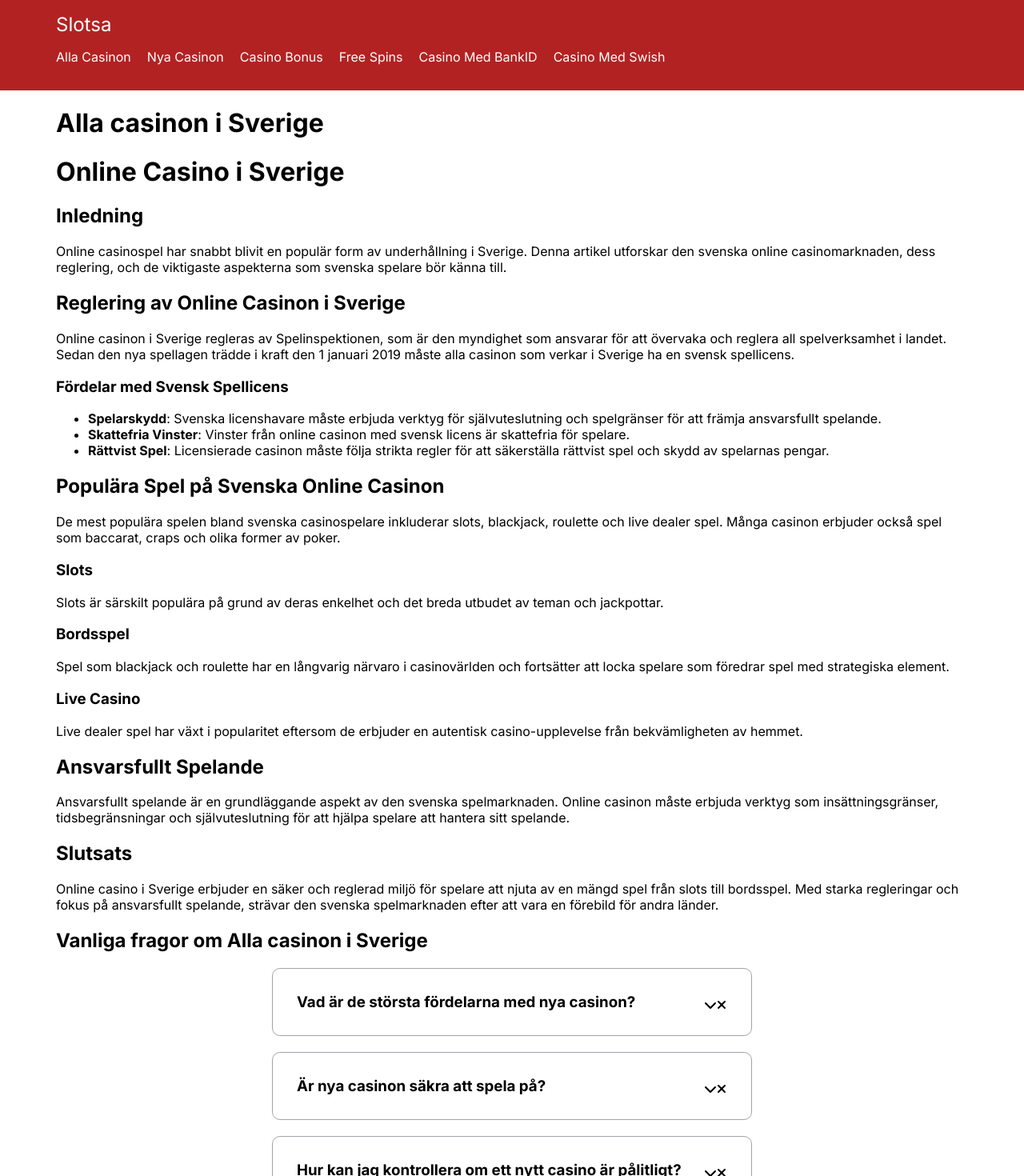
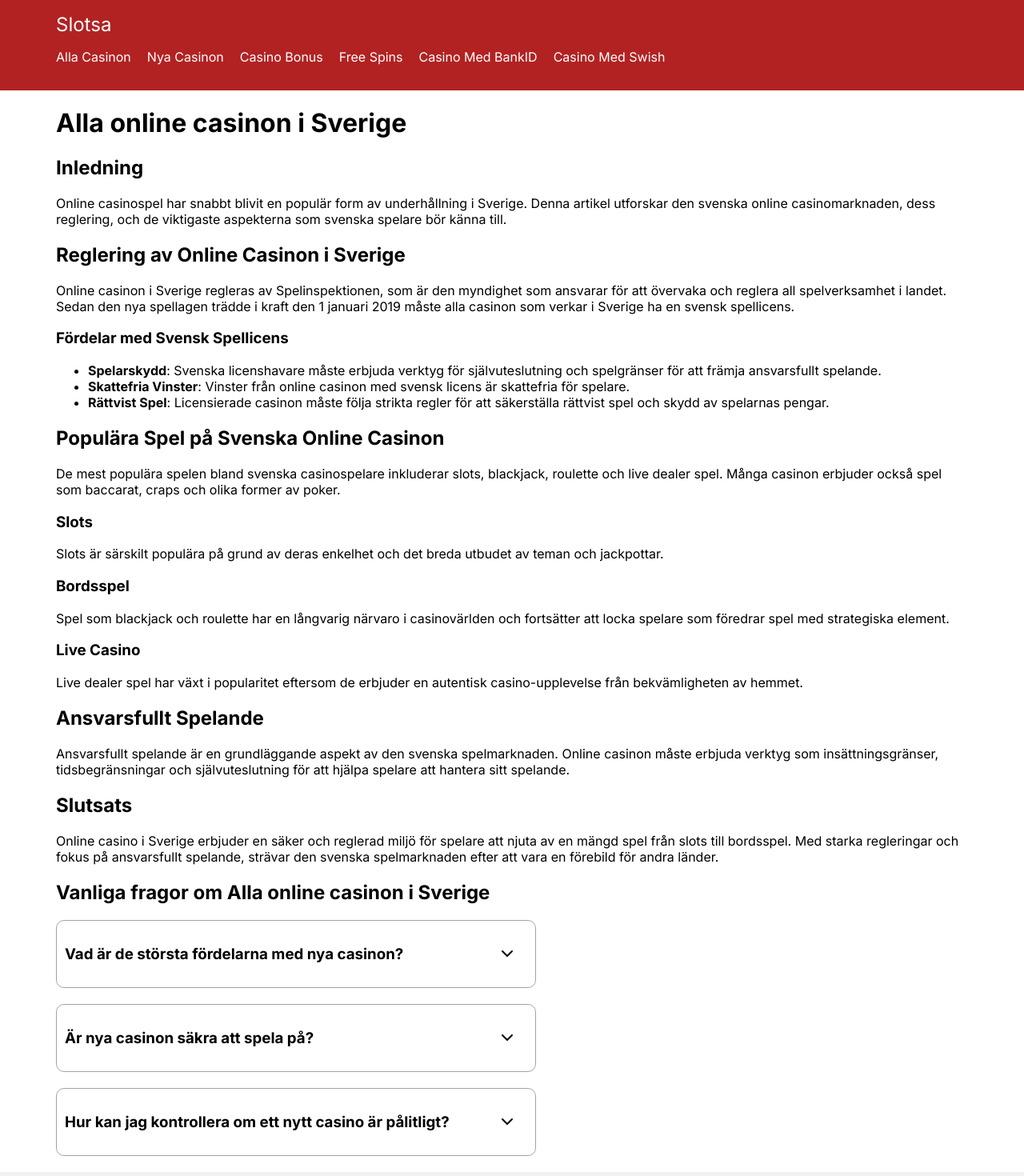
Before and after one commit to johanperjulius1/ppc, a Next.js app: page /alla-casinon in a window 1280 px wide. Shown: the top 1470 px of the page at 80% size. Built offline with nearby package versions, Linux system fonts and the light colour scheme.

Commit message:
fixing faq buttons, padding and margin

```diff
--- a/categories/alla-casinon/alla-casinon.md
+++ b/categories/alla-casinon/alla-casinon.md
@@ -1,5 +1,5 @@
 ---
-title: Alla casinon i Sverige
+title: Alla online casinon i Sverige
 headline: "Välkommen till vår kompletta lista med alla casinon i Sverige"
 faq:
   - question: "Vad är de största fördelarna med nya casinon?"
@@ -9,9 +9,6 @@ faq:
   - question: "Hur kan jag kontrollera om ett nytt casino är pålitligt?"
     answer: "Kontrollera casinots licens, läs användarrecensioner och undersök deras kundsupport och betalningsmetoder."
 ---
-
-# Online Casino i Sverige
-
 ## Inledning
 Online casinospel har snabbt blivit en populär form av underhållning i Sverige. Denna artikel utforskar den svenska online casinomarknaden, dess reglering, och de viktigaste aspekterna som svenska spelare bör känna till.
 
--- a/src/components/faq/faq.module.css
+++ b/src/components/faq/FaqComponent.module.css
@@ -1,6 +1,5 @@
 .faq-container {
     max-width: 600px;
-    margin: 0 auto;
   }
 
   .faq {
@@ -8,7 +7,7 @@
     border: 1px solid #9fa4a8;
     border-radius: 10px;
     margin: 20px 0;
-    padding: 30px;
+    padding: 30px 25px 30px 10px;
     position: relative;
     overflow: hidden;
     transition: 0.3s ease;
@@ -21,33 +20,13 @@
       0 3px 6px rgba(0, 0, 0, 0.1);
   }
 
-  .faq.active::before,
-  .faq.active::after {
-    content: '\f075';
-    font-family: 'Font Awesome 5 Free';
-    color: #2ecc71;
-    font-size: 7rem;
-    position: absolute;
-    opacity: 0.2;
-    top: 20px;
-    left: 20px;
-    z-index: 0;
-  }
-
-  .faq.active::before {
-    color: #3498db;
-    top: -10px;
-    left: -30px;
-    transform: rotateY(180deg);
-  }
-
   .faq-title {
     margin: 0 35px 0 0;
   }
 
   .faq-text {
     display: none;
-    margin: 30px 0 0
+    margin: 15px 0 0
   }
 
   .faq.active .faq-text {
@@ -64,8 +43,8 @@
     font-size: 16px;
     padding: 0;
     position: absolute;
-    top: 30px;
-    right: 30px;
+    top: 25px;
+    right: 20px;
     height: 30px;
     width: 30px;
     outline: 0;
@@ -77,10 +56,10 @@
     color: #fff;
   }
 
-  .faq.active .fa-chevron-down {
+  .faq.active :global(.fa-chevron-down) {
     display: none;
   }
 
-  .faq:not(.active) .fa-times {
+  .faq:not(.active) :global(.fa-times) {
     display: none;
   }
--- a/src/components/faq/FaqComponent.tsx
+++ b/src/components/faq/FaqComponent.tsx
@@ -1,7 +1,7 @@
 import React from 'react'
 import { FaqBox } from "@/types/types"
 import FaqComponentItem from './FaqComponentItem'
-import styles from './faq.module.css'
+import styles from './FaqComponent.module.css'
 
 function FaqComponent({
   faqBox,
--- a/src/components/faq/FaqComponentItem.tsx
+++ b/src/components/faq/FaqComponentItem.tsx
@@ -4,7 +4,7 @@ import React, { useState } from 'react'
 import { FontAwesomeIcon } from '@fortawesome/react-fontawesome'
 import { faChevronDown, faTimes } from '@fortawesome/free-solid-svg-icons'
 import { FaqItem } from '@/types/types'
-import styles from './faq.module.css'
+import styles from './FaqComponent.module.css'
 
 function FaqComponentItem({ question, answer }: FaqItem) {
   const [isActive, setIsActive] = useState(false);
@@ -14,15 +14,14 @@ function FaqComponentItem({ question, answer }: FaqItem) {
   };
 
   return (
-    <div className={`${styles.faq} ${isActive ? styles.active : ''}`}>
+    <div className={isActive ? `${styles.faq} ${styles.active}` : styles.faq}>
       <h3 className={styles['faq-title']}>
         {question}
       </h3>
+      <button className={styles['faq-toggle']} onClick={toggleFaq}>
+        <FontAwesomeIcon icon={isActive ? faTimes : faChevronDown} />
+      </button>
       <p className={styles['faq-text']}>{answer}</p>
-      <button className={styles['faq-toggle']} onClick={toggleFaq}>
-        <FontAwesomeIcon icon={faChevronDown} />
-        <FontAwesomeIcon icon={faTimes} />
-      </button>
     </div>
   )
 }
```
